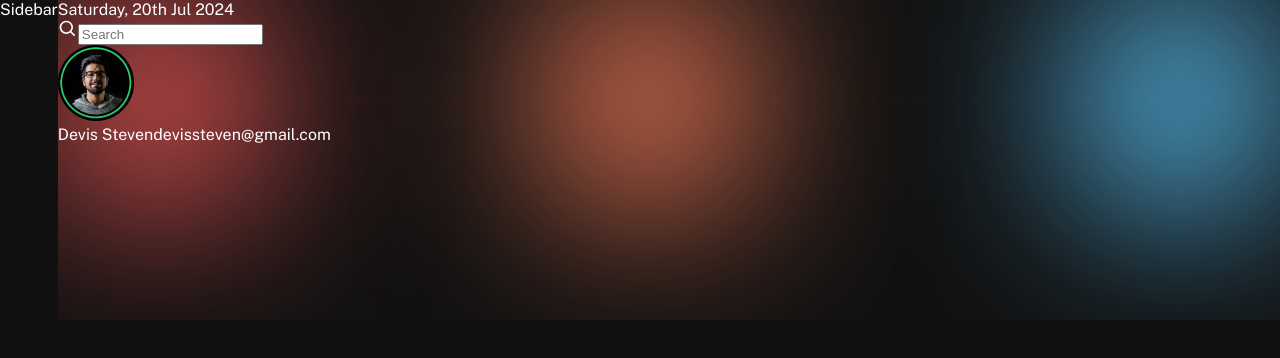
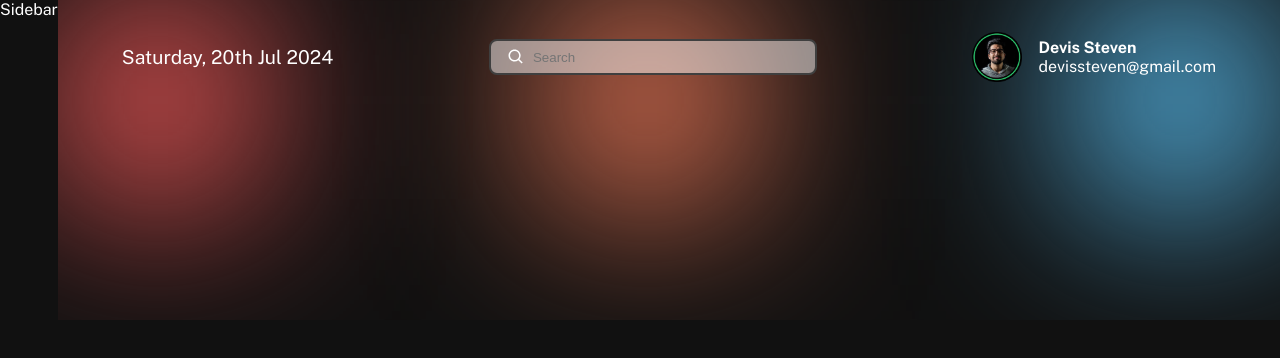
Before and after one commit to upadhyayaditi/Admin-Dashbaord, a React (Vite) app: page / in a window 1280 px wide. Shown: the top 358 px of the page. Built offline with nearby package versions, Linux system fonts and the light colour scheme.

Commit message:
header completed

```diff
--- a/src/components/Layout/Layout.module.css
+++ b/src/components/Layout/Layout.module.css
@@ -28,3 +28,64 @@
 .topBaseGradients>:nth-child(3){
     right: 0;
 }
+
+.header{
+    display: flex;
+    padding: 2rem 4rem;
+    align-items: center;
+    justify-content: space-between;
+
+}
+
+.header>:nth-child(1){
+    font-size: 1.2rem;
+
+}
+
+.searchBar{
+    background-color: rgb(255, 255, 255, 0.496);
+    width: 30%;
+    max-width: 25rem;
+    padding: 1rem 1rem;
+    border-radius: 8px;
+    height: 2rem;
+    display: flex;
+    align-items: center;
+    border: 2px solid rgb(63, 63, 63);
+    justify-content: center;
+    gap: 8px;
+}
+
+.searchBar>input{
+    background: transparent;
+    color: white;
+    outline: none;
+    border: none;
+    padding: 0;
+    width: 100%;
+}
+
+.profile{
+    display: flex;
+    gap: 1rem;
+    align-items: center;
+    justify-content: center;
+
+}
+
+.profile>img{
+    height: 50px;
+    width: 50px;
+
+}
+
+.details{
+    display: flex;
+    flex-direction: column;
+    gap: 0.5ren;
+}
+
+.details>:nth-child(1){
+    font-size: 1rem;
+    font-weight: bold;
+}
```
